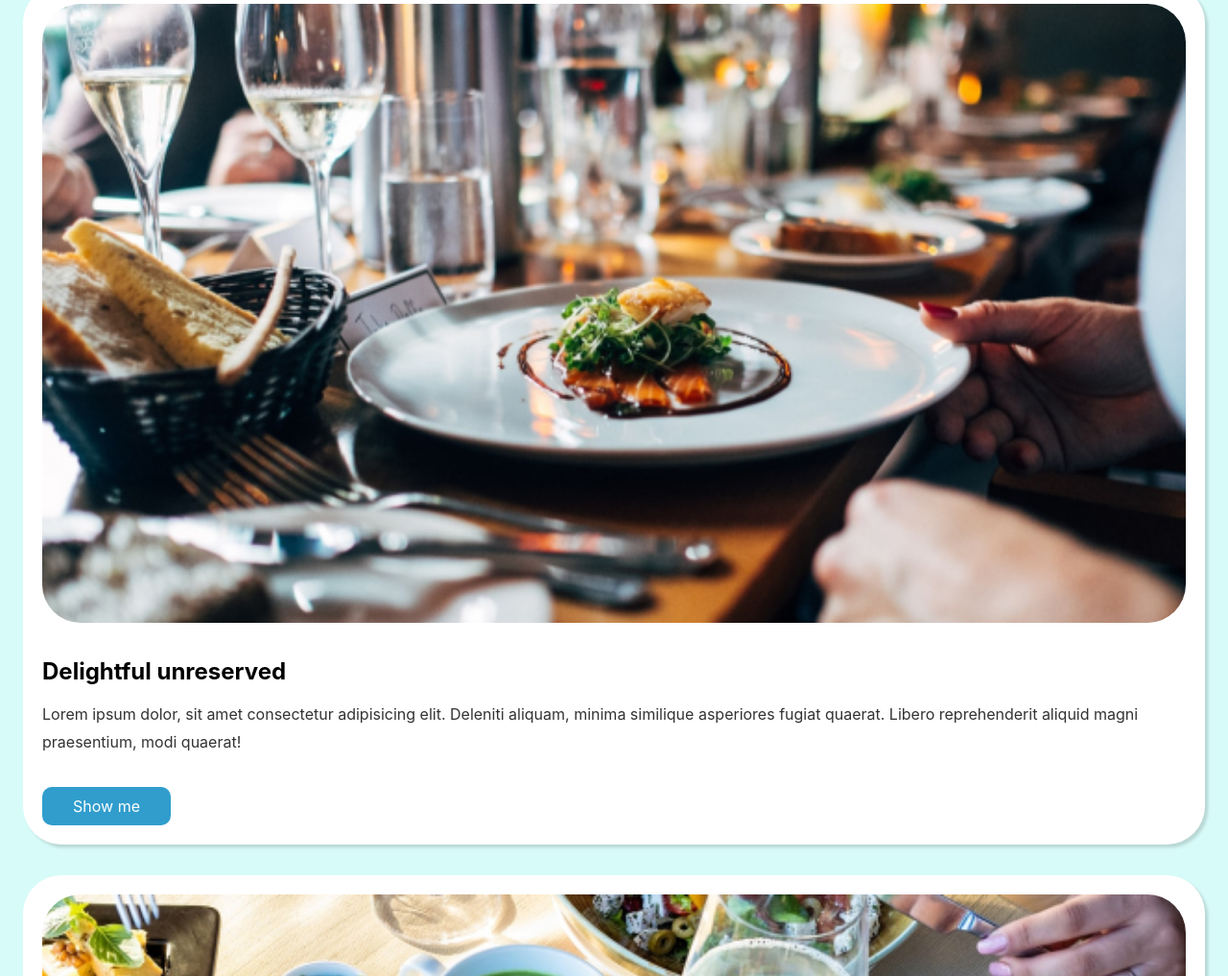
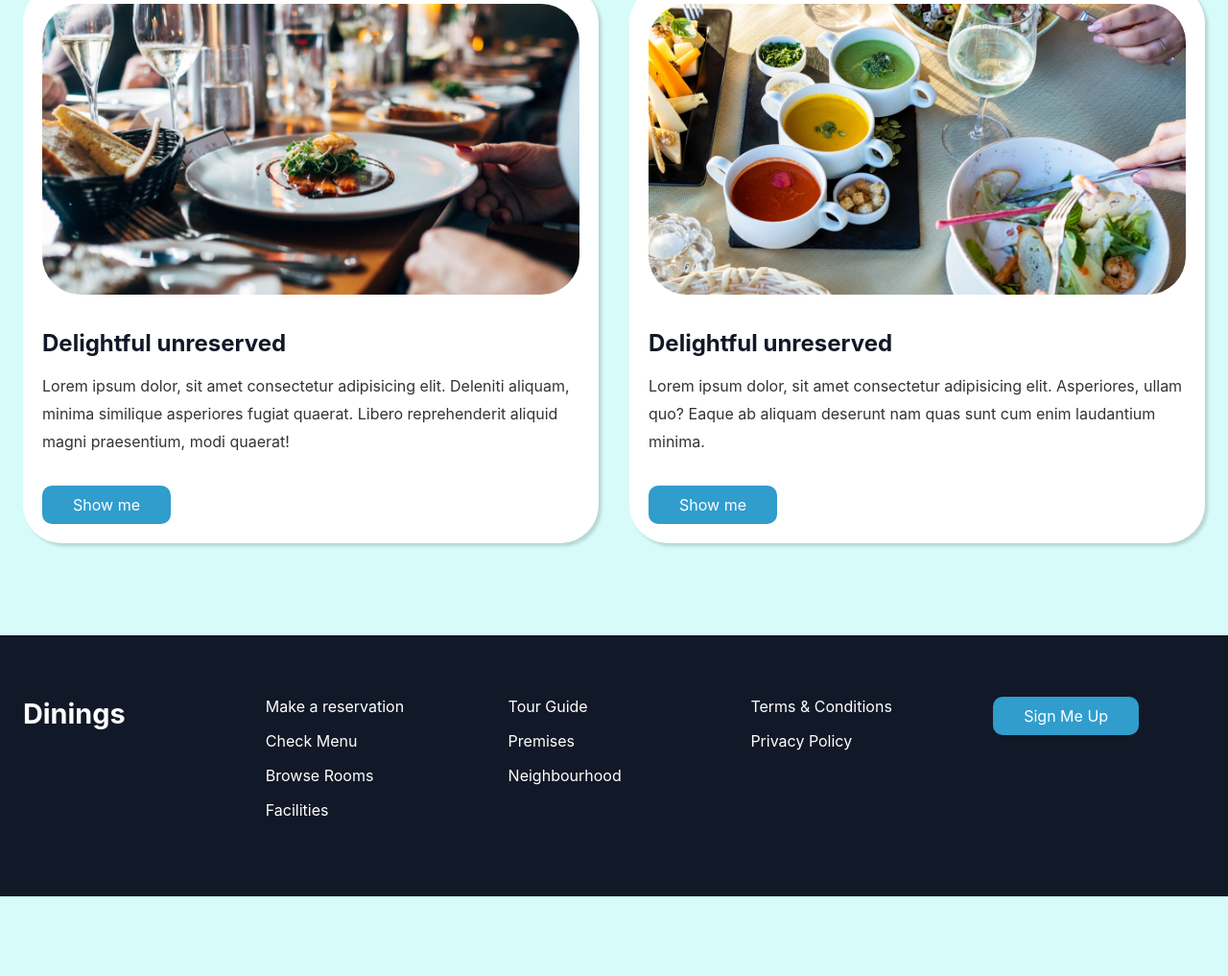
Before and after one commit to iustina-d/Restaurant, a plain HTML site: page index.html in a window 1280 px wide. Shown: the part 1003-2020 px from the top of the page at 96% size. After the commit the page ends 1937 px from the top, so only its background shows below. Drawn offline with Linux system fonts and the light colour scheme.

Commit message:
add style to the footer

```diff
--- a/styles.css
+++ b/styles.css
@@ -3,7 +3,8 @@
   padding: 0;
   box-sizing: border-box;
 }
-ul {
+
+li {
   list-style-type: none;
 }
 img {
@@ -63,10 +64,13 @@ p {
 }
 .cuisine {
   padding: 4rem 1.5rem;
+  max-width: 1300px;
+  margin: auto;
 }
 .cuisine h2 {
   font-size: 1.8rem;
   margin-bottom: 2rem;
+  color: #111827;
 }
 .cuisine .cards {
   display: grid;
@@ -85,15 +89,55 @@ p {
 }
 .cuisine .cards article h3 {
   margin-bottom: 1rem;
+  color: #111827;
 }
 .cuisine .cards article p {
   color: #333;
   margin-bottom: 2rem;
   font-size: 0.9rem;
 }
+.footer {
+  padding: 4rem 1.5rem;
+  background-color: #111827;
+}
+.footer-inner {
+  display: grid;
+  grid-template-columns: 1fr;
+  gap: 2rem;
+  max-width: 1300px;
+  margin: auto;
+}
+.footer-inner h3 {
+  color: #fff;
+  font-size: 1.8rem;
+}
+.footer article li {
+  margin-bottom: 1rem;
+}
+.footer article li a {
+  color: #fff;
+  text-decoration: none;
+}
+.footer article li a:focus {
+  outline: 2px dotted #fff;
+}
+.footer article li a:hover {
+  opacity: 0.6;
+}
 @media (min-width: 643px) {
   .showcase .overlay h1 {
     font-size: 3rem;
+  }
+  .footer-inner {
+    grid-template-columns: repeat(2, 1fr);
+  }
+}
+@media (min-width: 768px) {
+  .cuisine .cards {
+    grid-template-columns: repeat(2, 1fr);
+  }
+  .footer-inner {
+    grid-template-columns: repeat(3, 1fr);
   }
 }
 @media (min-width: 992px) {
@@ -116,9 +160,15 @@ p {
   .cuisine .cards article p {
     font-size: 1rem;
   }
+  .footer-inner {
+    grid-template-columns: repeat(4, 1fr);
+  }
 }
 @media (min-width: 1280px) {
   .showcase .overlay h1 {
     font-size: 6rem;
   }
+  .footer-inner {
+    grid-template-columns: repeat(5, 1fr);
+  }
 }
```
